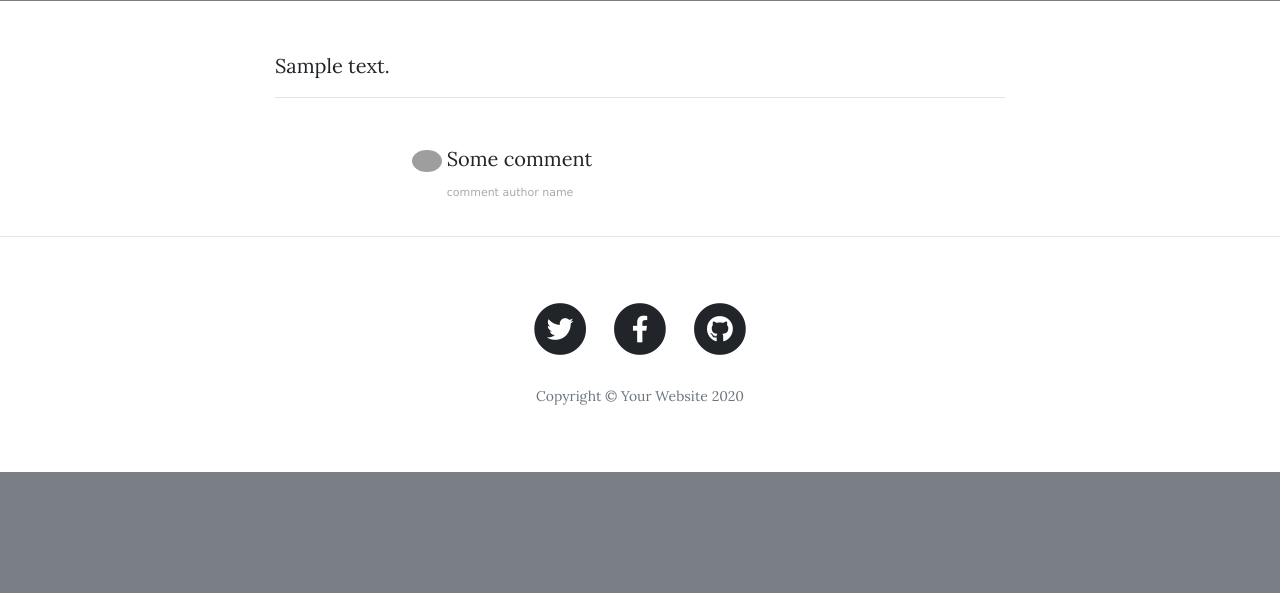
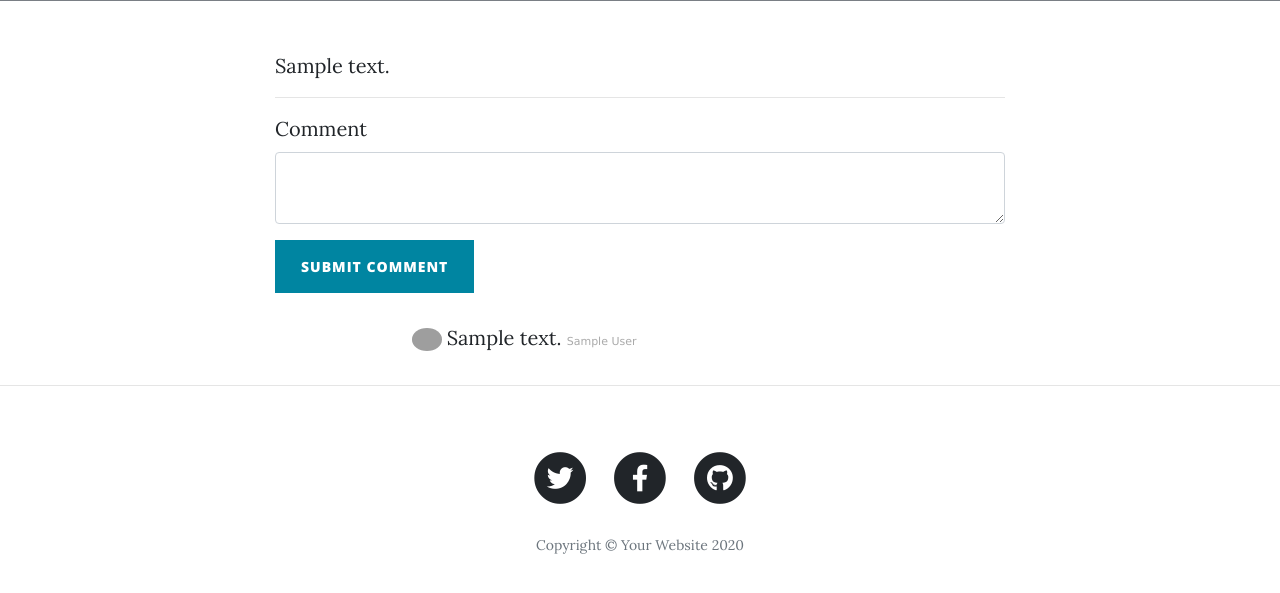
Before and after one commit to Aleshichev/Blog_relationship_class, a Flask app: page /post/1 in a window 1280 px wide. Shown: the part 560-1153 px from the top of the page. Before the commit the page ends 1032 px from the top, so only its background shows below. Run offline with Flask 2, Linux system fonts and the light colour scheme; tables that the repository leaves empty hold one stand-in row (values such as "Sample post"); grey boxes marked "Sample" are stand-in pictures; some libraries are stand-ins or nearby versions; grey boxes are pictures that could not be loaded.

Commit message:
All about Databases

```diff
--- a/forms.py
+++ b/forms.py
@@ -21,3 +21,7 @@ class LoginForm(FlaskForm):
     email = StringField("Email", validators=[DataRequired()])
     password = PasswordField("Password", validators=[DataRequired()])
     submit = SubmitField("Let Me In!")
+
+class CommentForm(FlaskForm):
+    comment_text = CKEditorField("Comment", validators=[DataRequired()])
+    submit = SubmitField("Submit Comment")
--- a/main.py
+++ b/main.py
@@ -8,13 +8,15 @@ from werkzeug.security import generate_password_hash, check_password_hash
 from flask_sqlalchemy import SQLAlchemy
 from sqlalchemy.orm import relationship
 from flask_login import UserMixin, login_user, LoginManager, login_required, current_user, logout_user
-from forms import CreatePostForm, RegisterForm, LoginForm
+from forms import CreatePostForm, RegisterForm, LoginForm, CommentForm
 from flask_gravatar import Gravatar
 
 app = Flask(__name__)
 app.config['SECRET_KEY'] = '8BYkEfBA6O6donzWlSihBXox7C0sKR6b'
 ckeditor = CKEditor(app)
 Bootstrap(app)
+
+gravatar = Gravatar(app, size=100, rating='g', default='retro', force_default=False, force_lower=False, use_ssl=False, base_url=None)
 
 login_manager = LoginManager()
 login_manager.init_app(app)
@@ -35,6 +37,8 @@ class User(UserMixin, db.Model):
 
     posts = relationship("BlogPost", back_populates="author")
 
+    comments = relationship("Comment", back_populates="comment_author")
+
 db.create_all()
 
 
@@ -50,10 +54,23 @@ class BlogPost(db.Model):
     date = db.Column(db.String(250), nullable=False)
     body = db.Column(db.Text, nullable=False)
     img_url = db.Column(db.String(250), nullable=False)
+
+    comments = relationship("Comment", back_populates="parent_post")
 db.create_all()
 
 #User Table
+class Comment(db.Model):
+    __tablename__ = "comments"
+    id = db.Column(db.Integer, primary_key=True)
+    text = db.Column(db.Text, nullable=False)
 
+    author_id = db.Column(db.Integer, db.ForeignKey("users.id"))
+    comment_author = relationship("User", back_populates="comments")
+
+    post_id = db.Column(db.Integer, db.ForeignKey("blog_posts.id"))
+    parent_post = relationship("BlogPost", back_populates="comments")
+
+db.create_all()
 
 
 #Create admin-only decorator
@@ -142,10 +159,25 @@ def logout():
     return redirect(url_for('get_all_posts'))
 
 
-@app.route("/post/<int:post_id>")
+@app.route("/post/<int:post_id>", methods=["GET", "POST"])
 def show_post(post_id):
+    comment_form = CommentForm()
     requested_post = BlogPost.query.get(post_id)
-    return render_template("post.html", post=requested_post, current_user=current_user)
+
+    if comment_form.validate_on_submit():
+        if not current_user.is_authenticated:
+            flash("You need to login or register to comment.")
+            return redirect(url_for("login"))
+
+        new_comment = Comment(
+            text=comment_form.comment_text.data,
+            comment_author=current_user,
+            parent_post=requested_post,
+        )
+        db.session.add(new_comment)
+        db.session.commit()
+
+    return render_template("post.html", post=requested_post, current_user=current_user, form=comment_form)
 
 
 @app.route("/about")
--- a/templates/post.html
+++ b/templates/post.html
@@ -1,4 +1,5 @@
 {% include "header.html" %}
+{% import "bootstrap/wtf.html" as wtf %}
 
   <!-- Page Header -->
   <header class="masthead" style="background-image: url('{{post.img_url}}')">
@@ -34,18 +35,24 @@
           {% endif %}
 
 <!--           Comments Area -->
+          {{ ckeditor.load() }}
+          {{ ckeditor.config(name='comment_text') }}
+           {{ wtf.quick_form(form, novalidate=True, button_map={"submit": "primary"}) }}
+
           <div class="col-lg-8 col-md-10 mx-auto comment">
+            {% for comment in post.comments: %}
               <ul class="commentList">
                 <li>
-                    <div class="commenterImage">
-                      <img src="https://pbs.twimg.com/profile_images/744849215675838464/IH0FNIXk.jpg"/>
-                    </div>
+                   <div class="commenterImage">
+                    <img src="{{ comment.comment_author.email | gravatar }}"/>
+                       </div>
                     <div class="commentText">
-                      <p>Some comment</p>
-                      <span class="date sub-text">comment author name</span>
+                      {{comment.text|safe}}
+                      <span class="date sub-text">{{comment.comment_author.name}}</span>
                     </div>
                 </li>
               </ul>
+            {% endfor %}
             </div>
 
 
```
